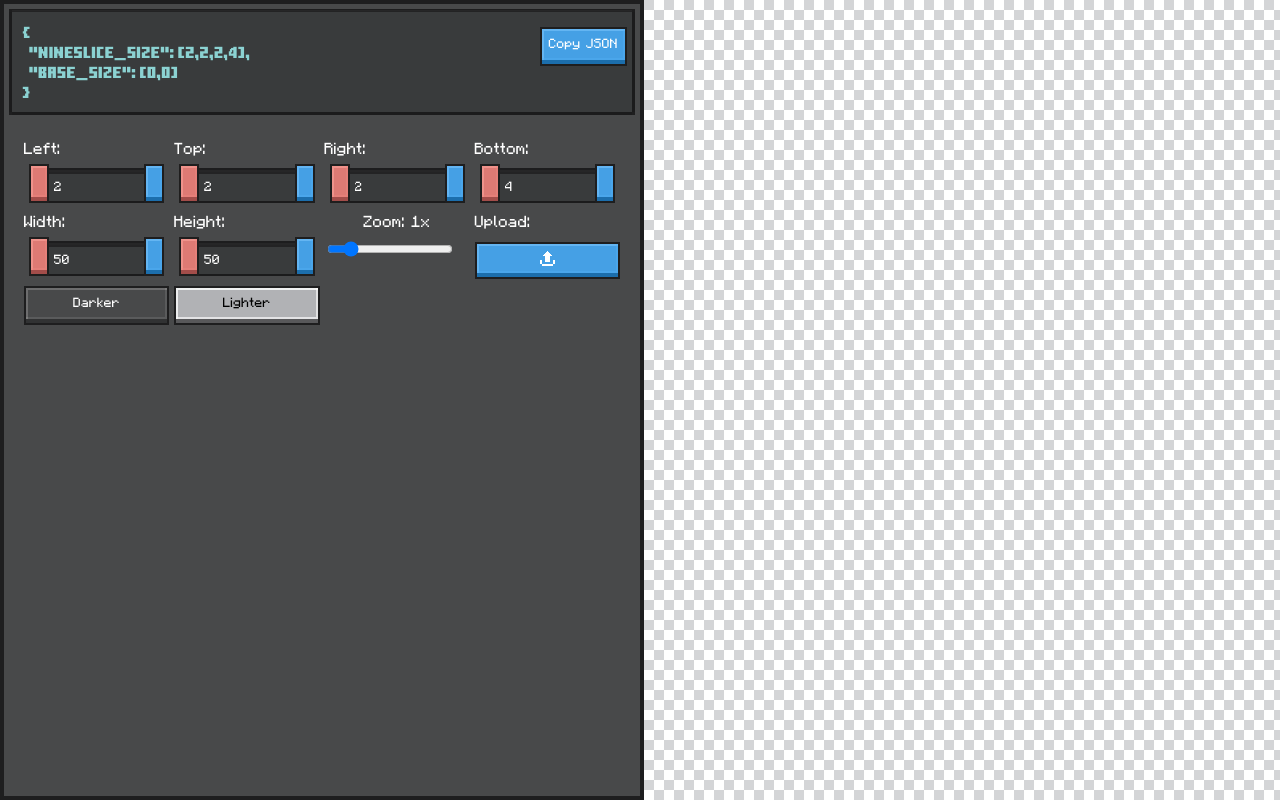
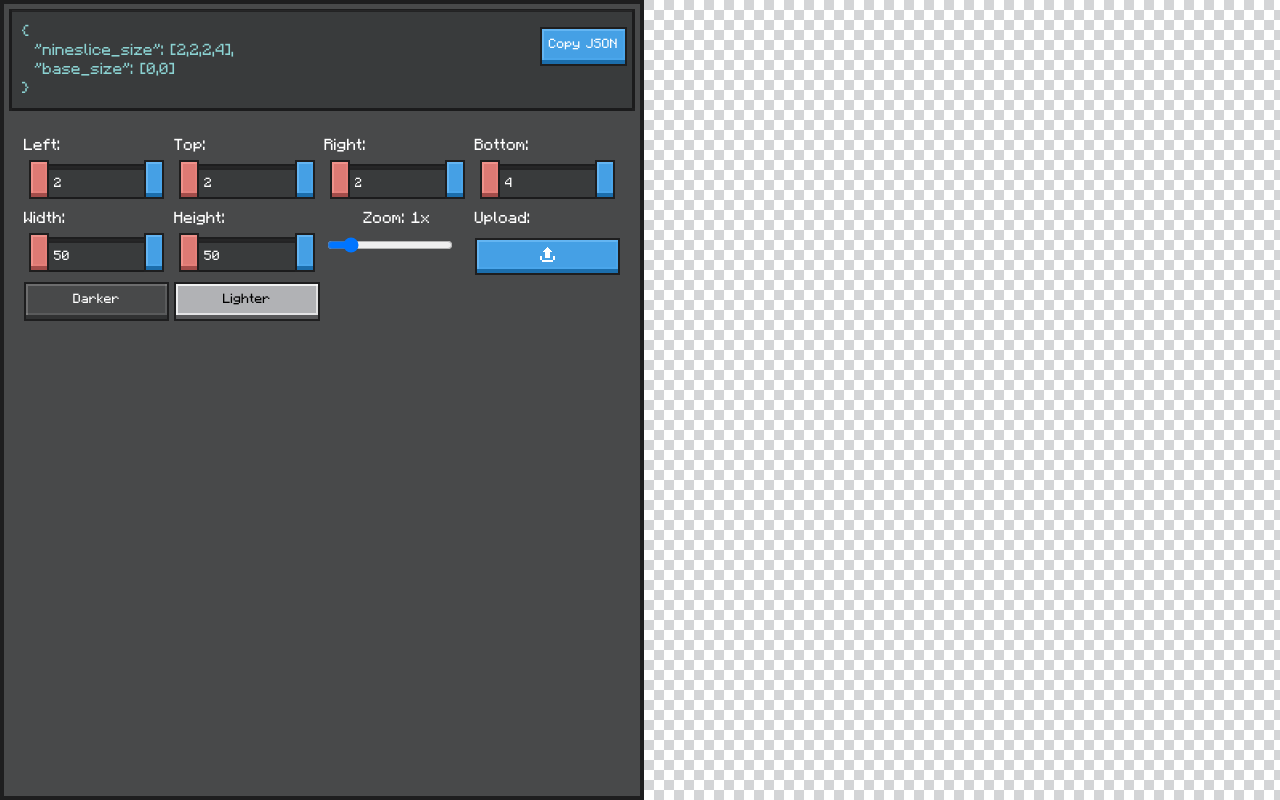
Before and after one commit to Minato-mba/Minato-mba.github.io, a website: page content/9slice.html in a window 1280 px wide. Drawn offline with Linux system fonts and the light colour scheme.

Commit message:
Update 9slice.html

```diff
--- a/content/9slice.html
+++ b/content/9slice.html
@@ -97,7 +97,7 @@ body {
 
 #jsonOutput pre {
   margin: 0;
-  font-family: MinecraftTen, sans-serif;
+  font-family: Minecraftia, sans-serif;
 }
 
 canvas {
```
